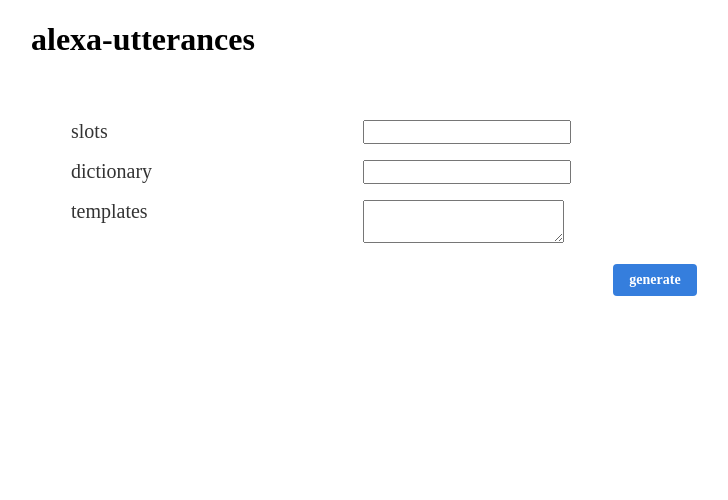
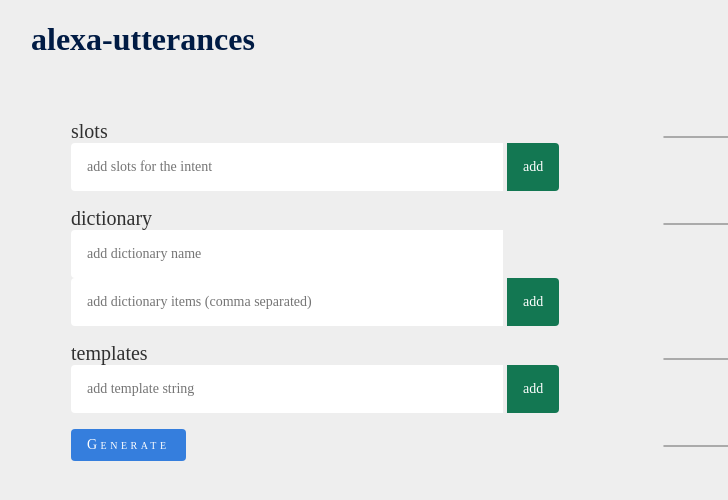
Before and after one commit to agrc/digital-assisant-skills, a plain HTML site: page index.html in a window 1280 px wide. Shown: the whole page, without its empty margins (1-729 px from the left). Drawn offline with nearby package versions, Linux system fonts and the light colour scheme.

Commit message:
feat: rough utterance expander tester

```diff
--- a/bundle.js
+++ b/bundle.js
@@ -1,4 +1,7 @@
 (function(){function r(e,n,t){function o(i,f){if(!n[i]){if(!e[i]){var c="function"==typeof require&&require;if(!f&&c)return c(i,!0);if(u)return u(i,!0);var a=new Error("Cannot find module '"+i+"'");throw a.code="MODULE_NOT_FOUND",a}var p=n[i]={exports:{}};e[i][0].call(p.exports,function(r){var n=e[i][1][r];return o(n||r)},p,p.exports,r,e,n,t)}return n[i].exports}for(var u="function"==typeof require&&require,i=0;i<t.length;i++)o(t[i]);return o}return r})()({1:[function(require,module,exports){
+window.utterances = require('alexa-utterances');
+
+},{"alexa-utterances":2}],2:[function(require,module,exports){
 var Combinatorics = require('js-combinatorics');
 var Numbered      = require('numbered');
 
@@ -166,7 +169,7 @@
 
 module.exports = generateUtterances;
 
-},{"js-combinatorics":2,"numbered":3}],2:[function(require,module,exports){
+},{"js-combinatorics":3,"numbered":4}],3:[function(require,module,exports){
 /*
  * $Id: combinatorics.js,v 0.25 2013/03/11 15:42:14 dankogai Exp dankogai $
  *
@@ -713,7 +716,7 @@
     return Combinatorics;
 }));
 
-},{}],3:[function(require,module,exports){
+},{}],4:[function(require,module,exports){
 (function (root, factory) {
   /* istanbul ignore else */
   if (typeof module === 'object' && module.exports) {
--- a/index.html
+++ b/index.html
@@ -3,37 +3,138 @@
 <title>utternace tester</title>
 <meta name="viewport" content="width=device-width, initial-scale=1">
 <link rel="stylesheet" href="https://unpkg.com/tachyons/css/tachyons.min.css">
-
+<script src="https://cdn.jsdelivr.net/npm/vue/dist/vue.js"></script>
+<!-- <script src="https://cdn.jsdelivr.net/npm/vue"></script> -->
+<style>
+.container {
+  display: inline-grid;
+  grid-template-columns: 1fr 1fr;
+  grid-template-rows: 1fr;
+  grid-template-areas:
+    "left right"
+}
+</style>
 <body>
   <script src="/bundle.js"></script>
 
-  <body class="pl4">
-    <h1>alexa-utterances</h1>
-    <article class="pa4 black-80">
-      <form>
-        <div class="fl w-100 pa2">
-          <div class="fl w-25">
-            <label class="f4">slots</label>
+  <body class="pl4 bg-light-gray">
+    <h1 class="navy">alexa-utterances</h1>
+    <article id="app" class="container w-100 pa4 black-80">
+        <div class="pa2">
+          <label class="f4 dib mb-3">slots</label>
+          <div class="db">
+            <input type="text" class="input-reset f6 bn black-80 bg-white pa3 lh-solid w-75 br2-ns br--left-ns"
+              placeholder="add slots for the intent" v-model="slot"/>
+            <button type="button"
+              class="button-reset f6 bn tc bg-animate bg-dark-green hover-bg-green white pointer pv3 br2-ns ph3 br--right-ns"
+              v-on:click="addSlot">add</button>
           </div>
-          <input type="text" />
         </div>
-        <div class="fl w-100 pa2">
-          <div class="fl w-25">
-            <label class="f4">dictionary</label>
+        <div class="pa2">
+          <ul class="list bg-white pl0 ml0 mw6 ba b--light-silver br3">
+            <todo-item v-for="item in slots" v-bind:todo="item" v-bind:key="item.id">
+              <li class="ph3 pv2"></li>
+            </todo-item>
+          </ul>
+        </div>
+        <div class="pa2">
+          <label class="f4 dib mb-3">dictionary</label>
+          <div class="db">
+            <input type="text" class="input-reset f6 bn black-80 bg-white pa3 lh-solid w-75 br2-ns br--left-ns"
+              placeholder="add dictionary name" v-model=dictionaryKey />
+            <input type="text" class="input-reset f6 bn black-80 bg-white pa3 lh-solid w-75 br2-ns br--left-ns"
+              placeholder="add dictionary items (comma separated)" v-model="dictionaryValue"/>
+            <button type="button"
+              class="button-reset f6 bn tc bg-animate bg-dark-green hover-bg-green white pointer pv3 br2-ns ph3 br--right-ns"
+              v-on:click="addDict">add</button>
           </div>
-          <input type="text" />
         </div>
-        <div class="fl w-100 pa2">
-          <div class="fl w-25">
-            <label class="f4">templates</label>
+        <div class="pa2">
+          <ul class="list bg-white pl0 ml0 mw6 ba b--light-silver br3">
+            <todo-item v-for="item in dictionaries" v-bind:todo="item" v-bind:key="item.id">
+              <li class="ph3 pv2"></li>
+            </todo-item>
+          </ul>
+        </div>
+        <div class="pa2">
+          <label class="f4 dib mb-3">templates</label>
+          <div class="db">
+            <input type="text" class="input-reset f6 bn black-80 bg-white pa3 lh-solid w-75 br2-ns br--left-ns"
+              placeholder="add template string" v-model="template"/>
+            <button type="button"
+              class="button-reset f6 bn tc bg-animate bg-dark-green hover-bg-green white pointer pv3 br2-ns ph3 br--right-ns"
+              v-on:click="addTemplate">add</button>
           </div>
-          <textarea></textarea>
         </div>
-        <div class="fl w-100 pa2 tc">
-          <button type="button" class="ph3 pv2 f6 fw6 white bg-blue hover-bg-dark-blue pointer br2 bn">generate</button>
+        <div class="pa2">
+          <ul class="list bg-white pl0 ml0 mw6 ba b--light-silver br3">
+            <todo-item v-for="item in templates" v-bind:todo="item" v-bind:key="item.id">
+              <li class="ph3 pv2"></li>
+            </todo-item>
+          </ul>
         </div>
-      </form>
+        <div class="pa2">
+          <button v-on:click="generate" type="button"
+            class="button-reset ph3 pv2 f6 white fw1 small-caps tracked-mega bg-blue hover-bg-dark-blue pointer br2 bn">Generate</button>
+        </div>
+        <div class="pa2">
+          <ul class="list bg-white pl0 ml0 mw6 ba b--light-silver br3">
+            <li class="ph3 pv3 bb b--light-silver" v-for="item in output">
+              {{ item }}
+            </li>
+          </ul>
+        </div>
     </article>
   </body>
+  <script>
+    Vue.component('todo-item', {
+        props: ['todo'],
+        template: '<li class="ph3 pv2 bb b--light-silver">{{ todo.text }}</li>'
+    });
+
+    const app = new Vue({
+      el: '#app',
+      data: {
+        slot: '',
+        slots: [],
+        template: '',
+        templates: [],
+        dictionaryValue: '',
+        dictionaryKey: '',
+        dictionaries: [],
+        dictionary: {},
+        output: []
+      },
+      methods: {
+        generate() {
+          this.output = window.utterances(this.templates[0].text, {}, this.dictionary);
+        },
+        addSlot() {
+          if (!this.slot) {
+            return;
+          }
+          this.slots.push({ id: 0, text: this.slot});
+          this.slot = '';
+        },
+        addDict() {
+          if (!this.dictionaryValue || !this.dictionaryKey) {
+            return;
+          }
+          this.dictionary[this.dictionaryKey] = this.dictionaryValue.replace(/[\'\[\]]/g, '').split(',');
+          this.dictionaries.push({ id: this.dictionaryKey, text: this.dictionaryValue });
+
+          this.dictionaryKey = '';
+          this.dictionaryValue = '';
+        },
+        addTemplate() {
+          if (!this.template) {
+            return;
+          }
+          this.templates.push({ id: 0, text: this.template });
+          this.template = '';
+        }
+      }
+    });
+  </script>
 
 </html>
```
Also changed, not shown: 1 other file.
